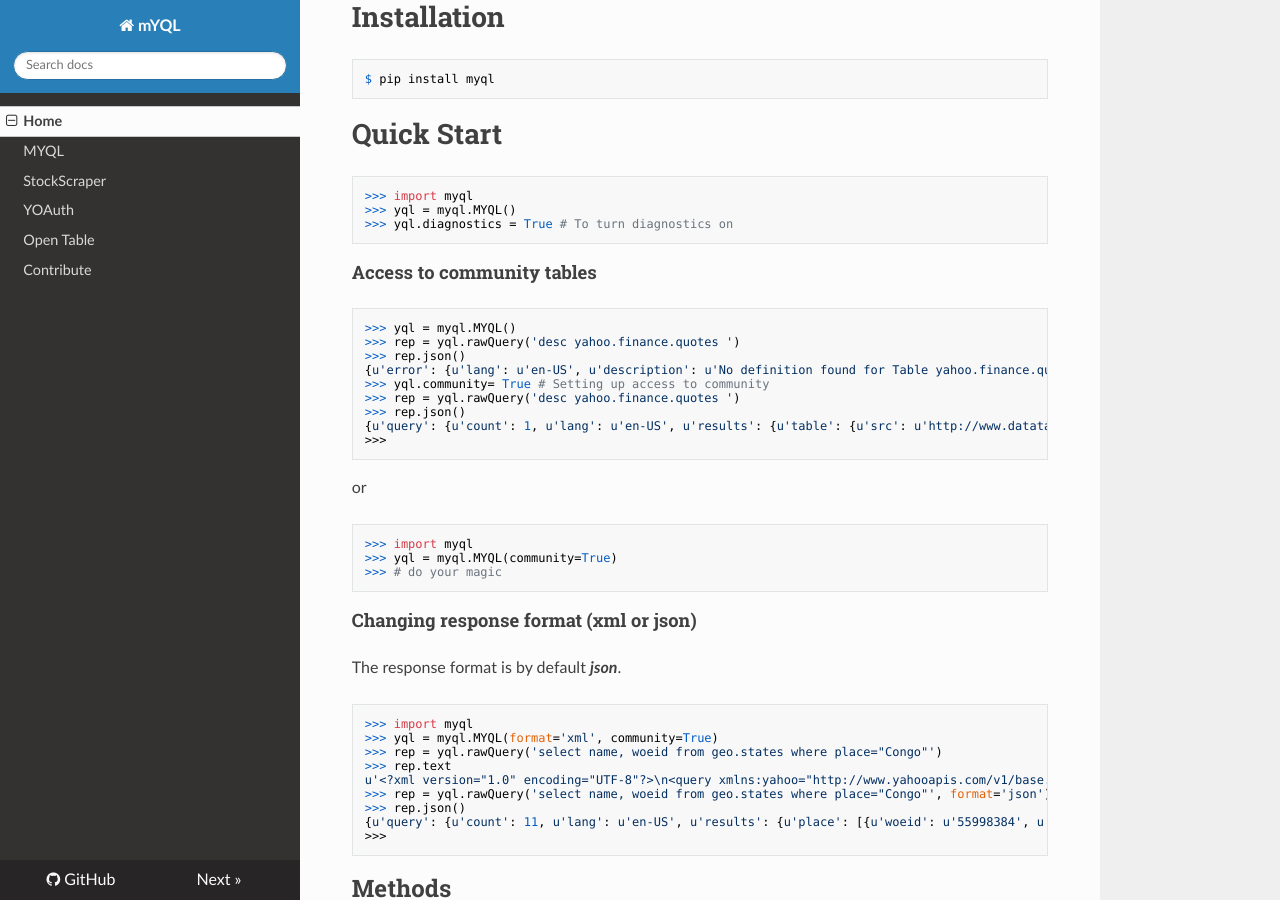
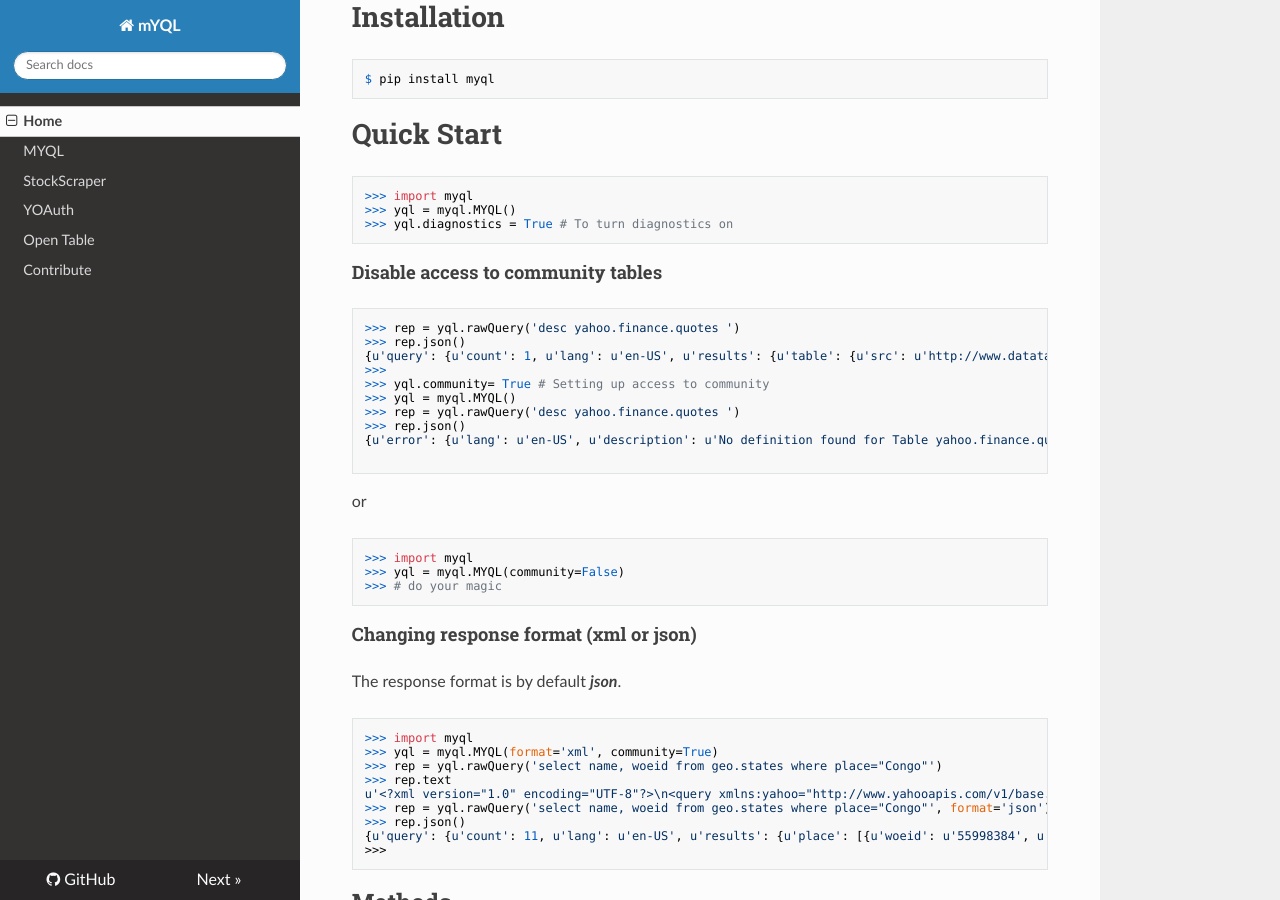
Before and after one commit to josuebrunel/myql, an MkDocs documentation site: the page built from docs/index.md, in a window 1280 px wide and 900 px high, scrolled down 415 px. Built offline with MkDocs 1.6.1, drawn with Linux system fonts in a browser that asks for light colours; nearby versions of some CDN libraries; old or Windows-style settings are respelled for this version of MkDocs.

Commit message:
#1 :updating documentation

````diff
--- a/docs/index.md
+++ b/docs/index.md
@@ -28,24 +28,25 @@ Quick Start
 >>> yql.diagnostics = True # To turn diagnostics on
 ```
 
-####Access to community tables
+####Disable access to community tables
 
 ```python
+>>> rep = yql.rawQuery('desc yahoo.finance.quotes ')
+>>> rep.json()
+{u'query': {u'count': 1, u'lang': u'en-US', u'results': {u'table': {u'src': u'http://www.datatables.org/yahoo/finance/yahoo.finance.quotes.xml', u'hash': u'061616a1c033ae89aaf2cbe83790b979', u'name': u'yahoo.finance.quotes', u'request': {u'select': {u'key': {u'required': u'true', u'type': u'xs:string', u'name': u'symbol'}}}, u'meta': {u'sampleQuery': u'\n\t\t\tselect * from yahoo.finance.quotes where symbol in ("YHOO","AAPL","GOOG","MSFT")\n\t\t'}, u'security': u'ANY'}}, u'created': u'2014-08-24T11:26:48Z'}}
+>>>
+>>> yql.community= True # Setting up access to community
 >>> yql = myql.MYQL()
 >>> rep = yql.rawQuery('desc yahoo.finance.quotes ')
 >>> rep.json()
 {u'error': {u'lang': u'en-US', u'description': u'No definition found for Table yahoo.finance.quotes'}}
->>> yql.community= True # Setting up access to community
->>> rep = yql.rawQuery('desc yahoo.finance.quotes ')
->>> rep.json()
-{u'query': {u'count': 1, u'lang': u'en-US', u'results': {u'table': {u'src': u'http://www.datatables.org/yahoo/finance/yahoo.finance.quotes.xml', u'hash': u'061616a1c033ae89aaf2cbe83790b979', u'name': u'yahoo.finance.quotes', u'request': {u'select': {u'key': {u'required': u'true', u'type': u'xs:string', u'name': u'symbol'}}}, u'meta': {u'sampleQuery': u'\n\t\t\tselect * from yahoo.finance.quotes where symbol in ("YHOO","AAPL","GOOG","MSFT")\n\t\t'}, u'security': u'ANY'}}, u'created': u'2014-08-24T11:26:48Z'}}
->>>
+
 ```
 or
 
 ```python
 >>> import myql
->>> yql = myql.MYQL(community=True)
+>>> yql = myql.MYQL(community=False)
 >>> # do your magic
 ```
 
````
